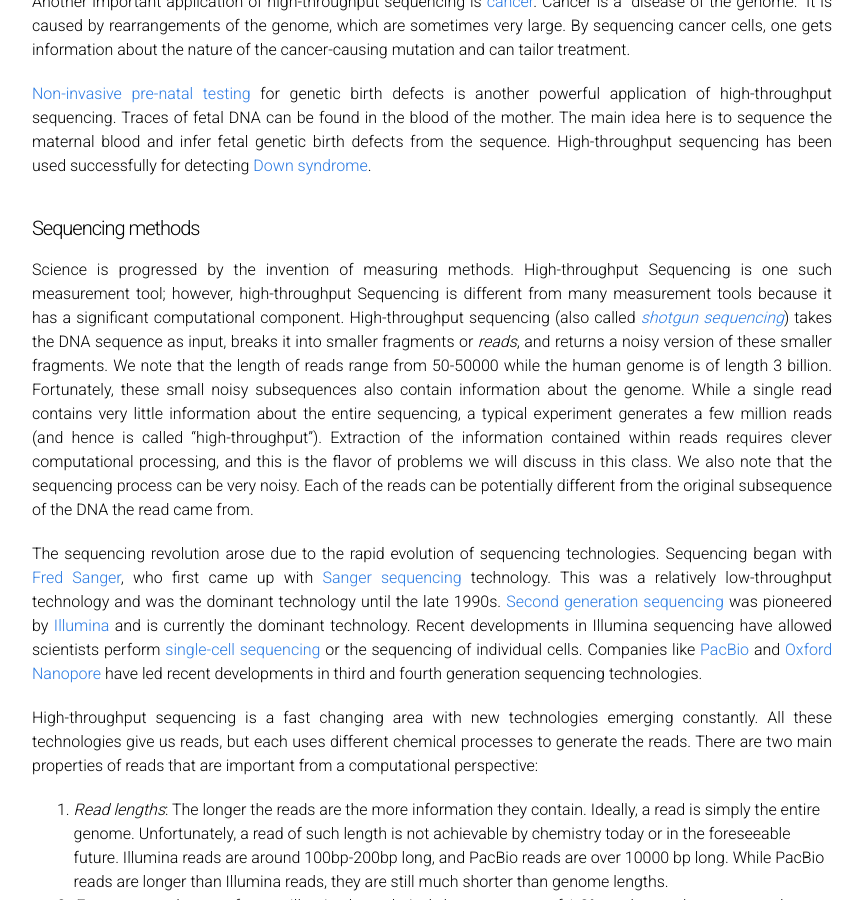
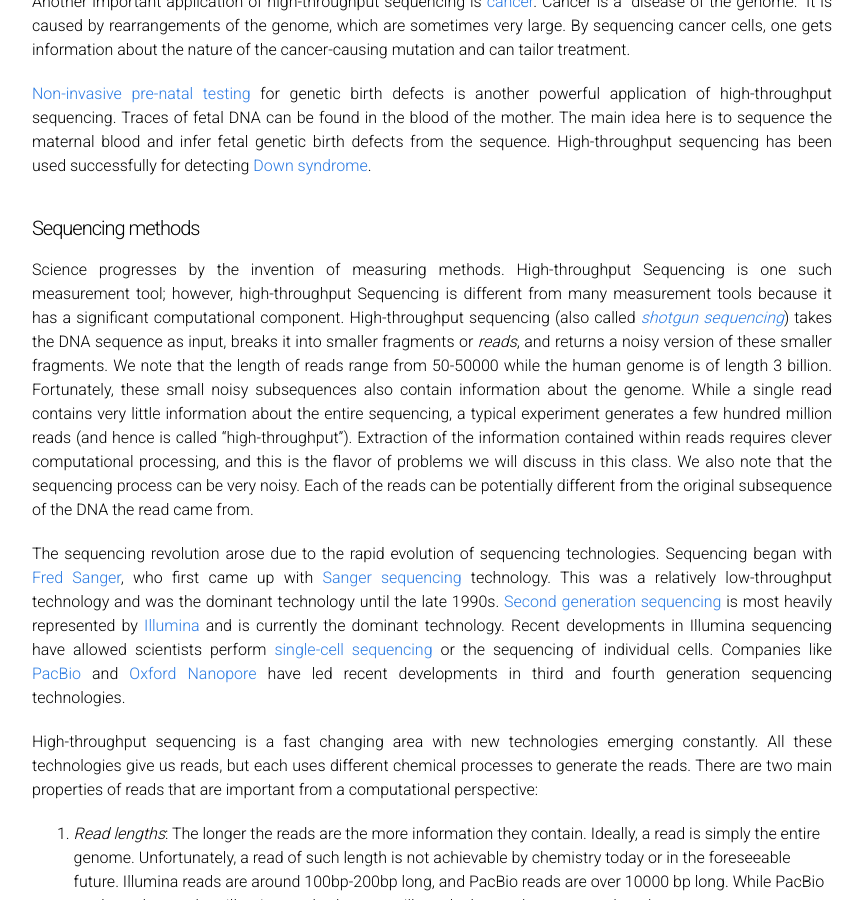
Before and after one commit to laurashen/data-science-sequencing.github.io, a Jekyll site: the page built from lectures/lecture1.md, in a window 1280 px wide and 900 px high, scrolled down 2494 px. Shown: the whole window, without its empty margins (208-1071 px from the left). Built offline with Jekyll 4.4.1, drawn with Linux system fonts in a browser that asks for light colours; comment, search, counter and statistics services are not loaded; some of the changed text lies outside the part shown.

Commit message:
incorporated Davids suggestions for lecture1

```diff
--- a/lectures/lecture1.md
+++ b/lectures/lecture1.md
@@ -136,7 +136,7 @@ High-throughput sequencing has been used successfully for detecting
 
 #### Sequencing methods <a id='seq'></a>
 
-Science is progressed by the
+Science progresses by the
 invention of measuring methods.
 High-throughput Sequencing is one such measurement
 tool; however,
@@ -152,7 +152,7 @@ while the human genome is of length 3 billion. Fortunately,
 these small noisy subsequences also contain information
 about the genome. While a single read contains very little
 information about the entire sequencing,  a
-typical experiment generates a few million reads
+typical experiment generates a few hundred million reads
 (and hence is called "high-throughput"). Extraction of the information contained within reads requires clever
 computational processing, and this is the flavor of problems
 we will discuss in this class. We also note that the sequencing process can be very noisy. Each of the reads can be potentially different from the original subsequence of the DNA the read came
@@ -166,7 +166,7 @@ who first came up with
 This was a relatively low-throughput technology and was the dominant technology
 until the late 1990s.
 [Second generation sequencing](http://genomesunzipped.org/2010/09/basics-second-generation-sequencing.php)
-was pioneered by [Illumina](http://www.illumina.com/technology/next-generation-sequencing.html)
+is most heavily represented by [Illumina](http://www.illumina.com/technology/next-generation-sequencing.html)
 and is currently the dominant technology. Recent developments in Illumina sequencing have
 allowed scientists perform
 [single-cell sequencing](https://en.wikipedia.org/wiki/Single_cell_sequencing) or the sequencing of individual cells.
```
Also changed, not shown: other parts of lectures/lecture1.md (+9 -10 lines).
